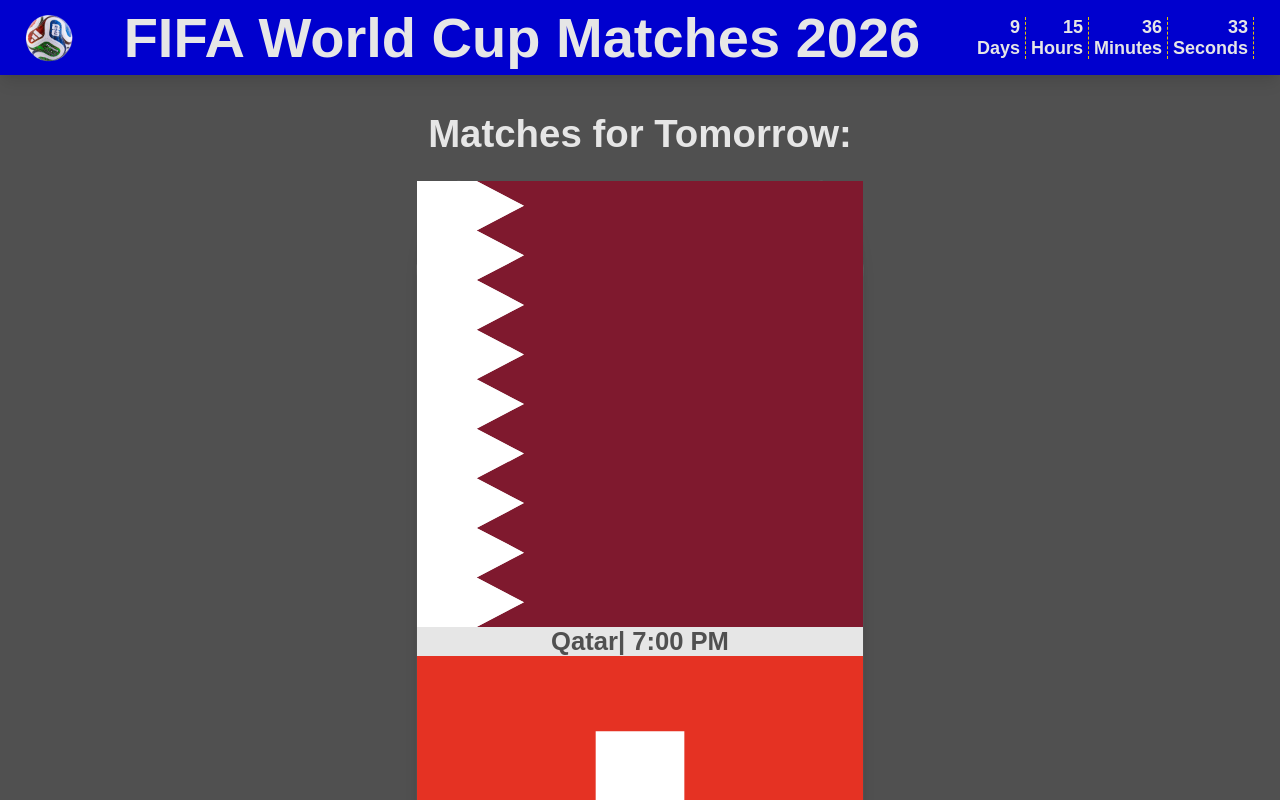
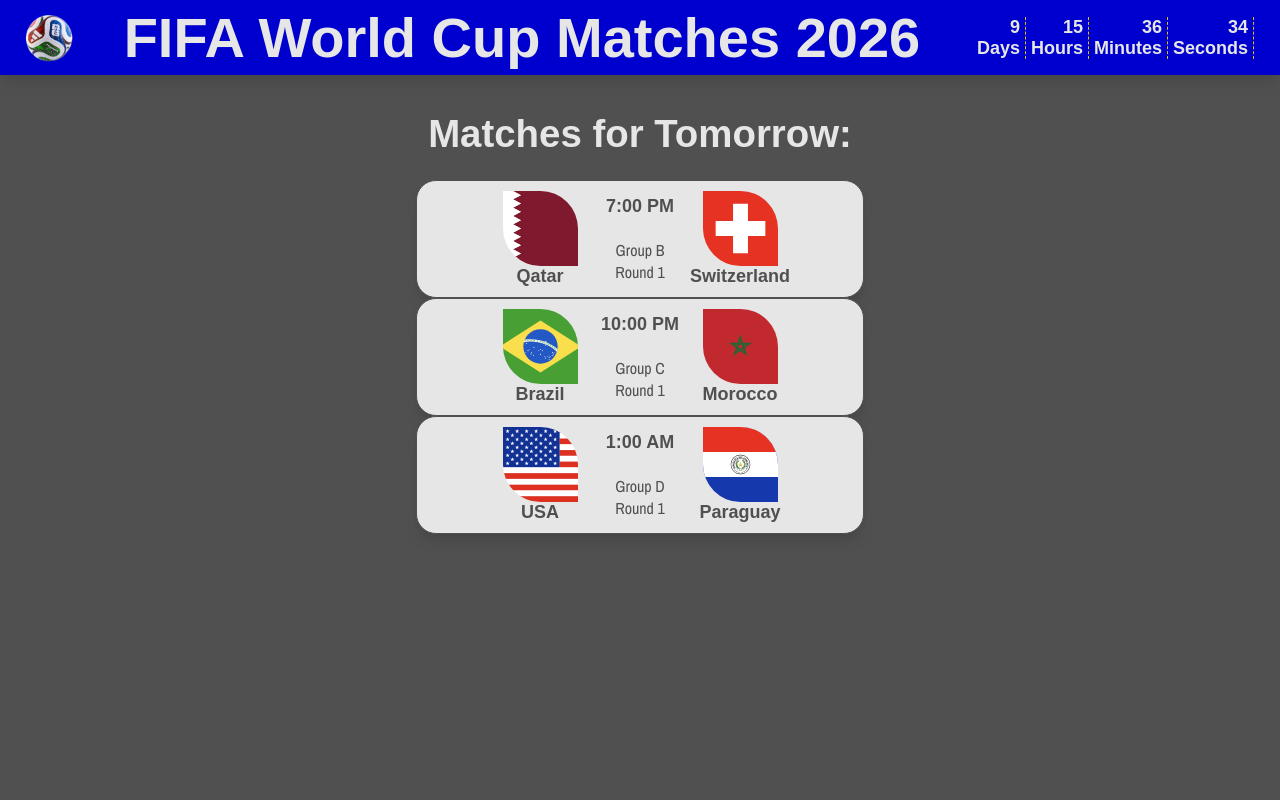
Before and after one commit to cash0826/FIFA_World_Cup_Matches_By_Cash, a React (Vite) app: page /tomorrow in a window 1280 px wide. Shown: the top 800 px of the page. Built offline with nearby package versions, Linux system fonts and the light colour scheme; data requests are answered from the project's data file; a web font is replaced by a local one.

Commit message:
Cleaned up flag and div styling for MatchCard

```diff
--- a/src/components/MatchCard.jsx
+++ b/src/components/MatchCard.jsx
@@ -15,27 +15,34 @@
 
   return(
     <div className="match-card-div">
-      <h3 className="match-title">
+      <div className="match-homeTeam">
         <img
           className="flag"
           src={homeTeamFlag}
           title={match.homeTeam}
           alt={match.homeTeam}
         />
-        {match.homeTeam}
+        <h4>{match.homeTeam}</h4>
+      </div>
 
-        | {formatTimeStamp(match.startTimestamp)}
+      <div className="match-details">
+        <h4>{formatTimeStamp(match.startTimestamp)}</h4>
+        <br/>
+        <p>{match.group}</p>
+        <p>Round {match.round}</p>
+      </div>
 
+      <div className="match-awayTeam">
         <img
           className="flag"
           src={awayTeamFlag}
           title={match.awayTeam}
           alt={match.awayTeam}
         />
-        | {match.awayTeam}
-      </h3>
+        <h4>{match.awayTeam}</h4>
+      </div>
 
-      <h4 className="match-details"> Round {match.round} | {match.group} </h4>
+
     </div>
   )
 }
--- a/src/styles/MatchCard.css
+++ b/src/styles/MatchCard.css
@@ -4,9 +4,33 @@
   background-color: var(--white-default);
   border: 1px solid var(--black-default);
   box-shadow: var(--shadow);
-  border-radius: 10%;
+  border-radius: 20px;
   min-width: 35vw;
   color: var(--black-default);
+  display: flex;
+  justify-content: center;
+  align-items: flex-start;
+  padding: 5px;
+}
+
+.flag {
+  width: 75px;
+  height: auto;
+  border-radius: 0 50% 0 50%;
+}
+
+.match-homeTeam, .match-awayTeam, .match-details {
+  display: flex;
+  flex-direction: column;
+  justify-content: center;
+  align-items: center;
+  padding: 5px;
+  width: 100px;
+  height: auto;
+}
+
+.match-details {
+  align-self: center;
 }
 
 h3, h4 {
```
